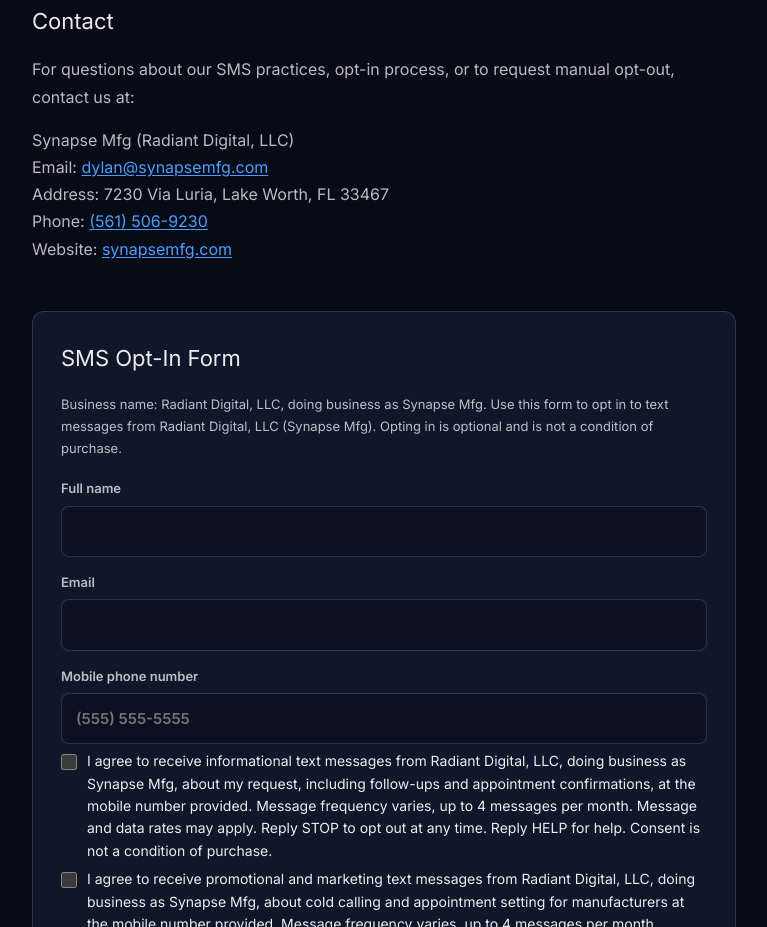
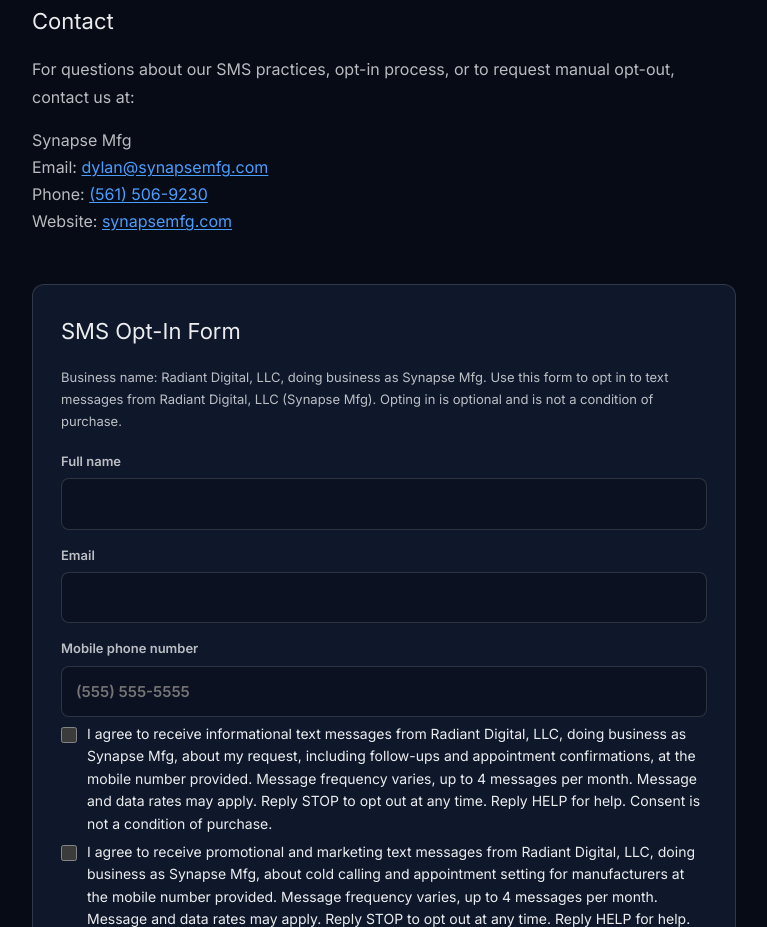
Before and after one commit to dylanbrhny/synapse, a plain HTML site: page sms-policy.html in a window 1280 px wide. Shown: the part 3194-4121 px from the top of the page, without its empty margins (256-1023 px from the left). Drawn offline with Linux system fonts and the light colour scheme; a web font is replaced by a local one.

Commit message:
SMS policy: drop legal entity name and street address from the contact block
Co-Authored-By: Claude Opus 5.5 <noreply@anthropic.com>

```diff
--- a/sms-policy.html
+++ b/sms-policy.html
@@ -576,9 +576,8 @@ u.q{text-decoration:underline;text-decoration-color:var(--accent);text-decoratio
   <h2>Contact</h2>
   <p>For questions about our SMS practices, opt-in process, or to request manual opt-out, contact us at:</p>
   <p>
-    Synapse Mfg (Radiant Digital, LLC)<br>
+    Synapse Mfg<br>
     Email: <a href="mailto:dylan@synapsemfg.com">dylan@synapsemfg.com</a><br>
-    Address: 7230 Via Luria, Lake Worth, FL 33467<br>
     Phone: <a href="tel:+15615069230">(561) 506-9230</a><br>
     Website: <a href="https://www.synapsemfg.com/">synapsemfg.com</a>
   </p>
```
